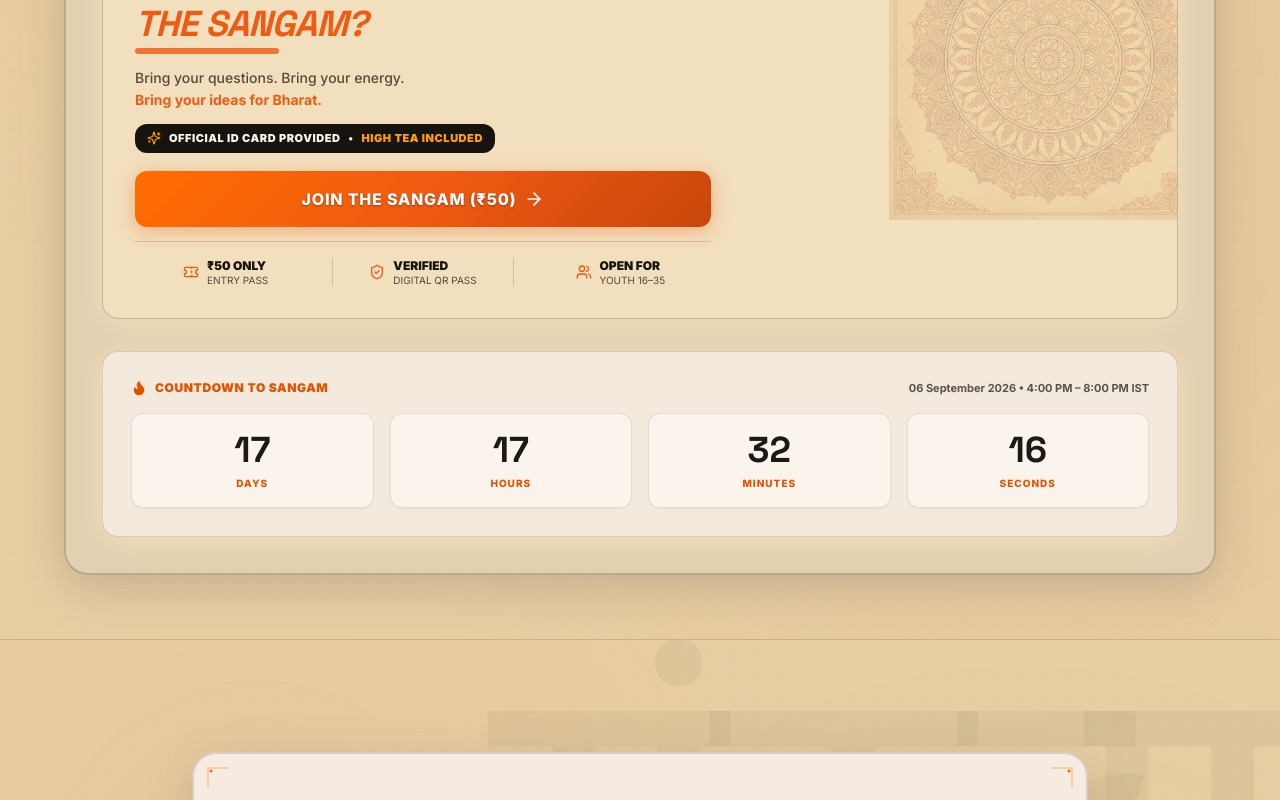
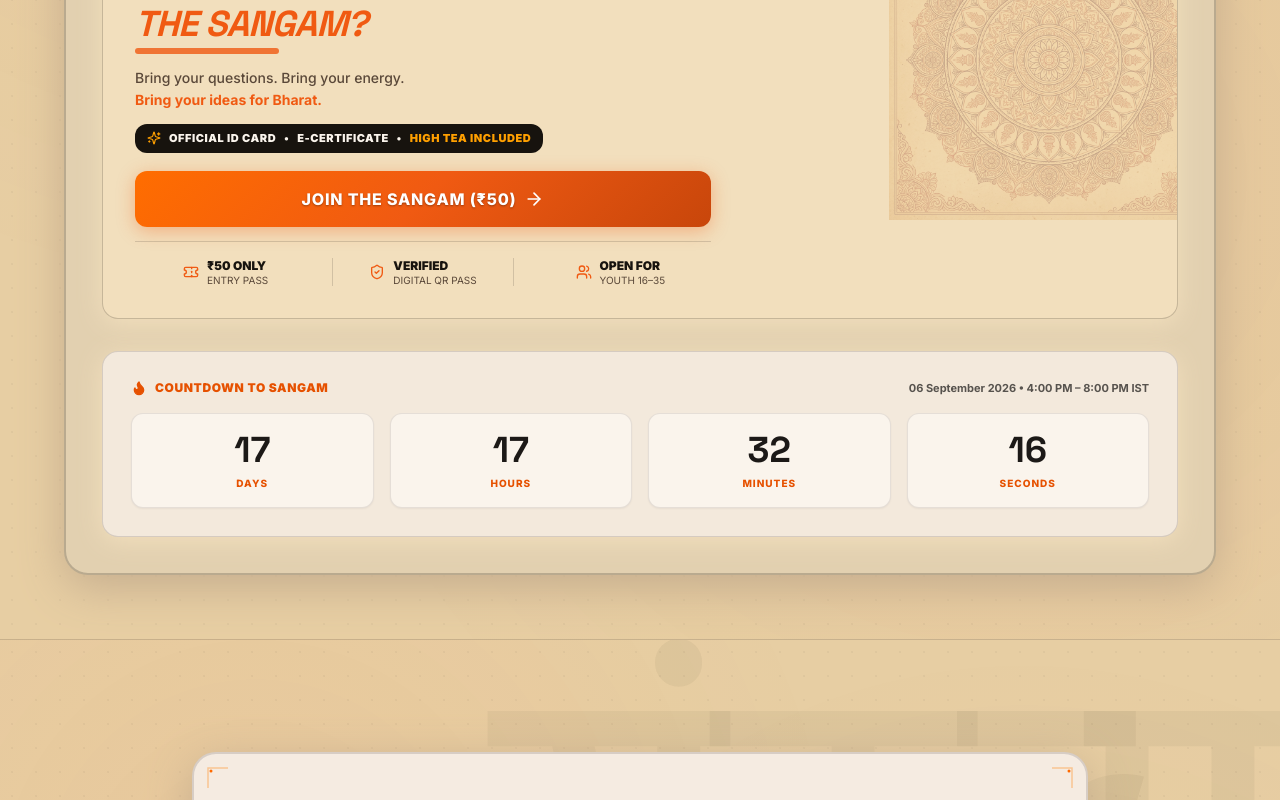
Before and after one commit to naxupa96/yuva-shakti-sangam, a Next.js app: page / in a window 1280 px wide. Shown: the part 900-1700 px from the top of the page. Built offline with nearby package versions, Linux system fonts and the light colour scheme.

Commit message:
feat: add E-Certificate of Participation across event inclusions, hero, FAQs, registration, and passes

```diff
--- a/app/register/page.tsx
+++ b/app/register/page.tsx
@@ -335,9 +335,11 @@ export default function RegisterPage() {
               <span className="text-[11px] font-black uppercase tracking-widest block text-[#5A4839]">OFFICIAL DELEGATE PASS</span>
               <span className="text-2xl sm:text-3xl font-display font-black">₹50 ONLY</span>
               <div className="mt-2 pt-2 border-t border-[#E65100]/20 flex flex-wrap items-center justify-center gap-x-3 gap-y-1 text-xs font-bold text-[#1C1917]">
-                <span className="flex items-center gap-1 text-[#E65100]">✓ Official Delegate ID Card Provided</span>
+                <span className="flex items-center gap-1 text-[#E65100]">✓ Delegate ID Card</span>
                 <span className="text-[#5A4839]">&bull;</span>
-                <span className="flex items-center gap-1 text-[#E65100]">✓ High Tea &amp; Refreshments Included</span>
+                <span className="flex items-center gap-1 text-[#E65100]">✓ High Tea &amp; Refreshments</span>
+                <span className="text-[#5A4839]">&bull;</span>
+                <span className="flex items-center gap-1 text-[#E65100]">✓ E-Certificate Provided</span>
               </div>
             </div>
           </div>
--- a/app/register/success/page.tsx
+++ b/app/register/success/page.tsx
@@ -263,6 +263,9 @@ function SuccessContent() {
               &bull; <strong>High Tea &amp; Refreshments:</strong> Included for all registered attendees.
             </p>
             <p>
+              &bull; <strong>Official E-Certificate:</strong> Verifiable digital certificate of participation will be issued post-event.
+            </p>
+            <p>
               &bull; <strong>Venue:</strong> Shree Saurashtra Patel Samaj, Isanpur Rd, Chandranagar Society, Basant Nagar, Maninagar, Ahmedabad.
             </p>
           </div>
--- a/app/ticket/[token]/page.tsx
+++ b/app/ticket/[token]/page.tsx
@@ -261,6 +261,9 @@ export default function TicketPage({
                   &bull; <strong>High Tea &amp; Refreshments:</strong> Included for all registered attendees.
                 </p>
                 <p>
+                  &bull; <strong>E-Certificate:</strong> Official digital certificate of participation will be issued post-event.
+                </p>
+                <p>
                   &bull; <strong>Venue:</strong> Shree Saurashtra Patel Samaj, Isanpur Rd, Basant Nagar, Maninagar, Ahmedabad.
                 </p>
               </div>
--- a/components/EventInfo.tsx
+++ b/components/EventInfo.tsx
@@ -147,7 +147,7 @@ export default function EventInfo() {
                 DELEGATE PASS INCLUSIONS
               </h4>
               <p className="text-xs sm:text-sm text-[#57534E]">
-                <strong className="text-[#E65100]">Official Delegate ID Card</strong> will be provided upon check-in &bull; <strong className="text-[#E65100]">High Tea & Refreshments</strong> included for all delegates.
+                <strong className="text-[#E65100]">Official Delegate ID Card</strong> provided upon check-in &bull; <strong className="text-[#E65100]">High Tea & Refreshments</strong> included &bull; <strong className="text-[#E65100]">E-Certificate of Participation</strong> awarded to all delegates.
               </p>
             </div>
           </div>
--- a/components/Hero.tsx
+++ b/components/Hero.tsx
@@ -202,9 +202,11 @@ export default function Hero() {
               </div>
 
               {/* Pass Inclusions Pill */}
-              <div className="inline-flex flex-wrap items-center gap-2 py-1.5 px-3 rounded-xl bg-[#17130E] text-[#FAF4EC] text-[11px] font-black uppercase tracking-wider">
+              <div className="inline-flex flex-wrap items-center justify-center gap-2 py-1.5 px-3 rounded-xl bg-[#17130E] text-[#FAF4EC] text-[11px] font-black uppercase tracking-wider">
                 <Sparkles className="w-3.5 h-3.5 text-[#FFA000]" />
-                <span>OFFICIAL ID CARD PROVIDED</span>
+                <span>OFFICIAL ID CARD</span>
+                <span>•</span>
+                <span>E-CERTIFICATE</span>
                 <span>•</span>
                 <span className="text-[#FFA000]">HIGH TEA INCLUDED</span>
               </div>
--- a/components/RegistrationCTA.tsx
+++ b/components/RegistrationCTA.tsx
@@ -47,7 +47,9 @@ export default function RegistrationCTA() {
           {/* Inclusions Pill */}
           <div className="inline-flex flex-wrap items-center justify-center gap-2 py-2 px-4 rounded-2xl bg-[#1C1917] text-[#FAF4EC] text-xs font-black uppercase tracking-wider mb-8 shadow-sm">
             <Sparkles className="w-4 h-4 text-[#FFA000]" />
-            <span>OFFICIAL ID CARD PROVIDED</span>
+            <span>OFFICIAL ID CARD</span>
+            <span>•</span>
+            <span>E-CERTIFICATE PROVIDED</span>
             <span>•</span>
             <span className="text-[#FFA000]">HIGH TEA INCLUDED</span>
           </div>
--- a/lib/config.ts
+++ b/lib/config.ts
@@ -27,6 +27,7 @@ export const eventConfig = {
   inclusions: [
     "Official Delegate ID Card",
     "High Tea & Refreshments",
+    "Official E-Certificate of Participation",
     "Full Zone & Sports Access",
     "Open Samvaad Participation",
   ],
--- a/lib/data.ts
+++ b/lib/data.ts
@@ -522,7 +522,7 @@ export const faqs: FAQItem[] = [
   {
     category: "Participation",
     question: "Is there any registration fee, and what is included?",
-    answer: "The registration pass is ₹50 (nominal fee). Your pass includes an Official Delegate ID Card, High Tea & Refreshments, complete access to ground games arena, cultural drama performances, and open-floor participation in Yuva Samvaad.",
+    answer: "The registration pass is ₹50 (nominal fee). Your pass includes an Official Delegate ID Card, High Tea & Refreshments, Official E-Certificate of Participation, complete access to ground games arena, cultural drama performances, and open-floor participation in Yuva Samvaad.",
   },
   {
     category: "Participation",
@@ -546,8 +546,8 @@ export const faqs: FAQItem[] = [
   },
   {
     category: "Logistics",
-    question: "Will refreshments and ID cards be provided?",
-    answer: "Yes! All registered delegates will be provided with an Official Delegate ID Card upon check-in and complimentary High Tea & Refreshments during the event.",
+    question: "Will refreshments, ID cards, and certificates be provided?",
+    answer: "Yes! All registered delegates will be provided with an Official Delegate ID Card upon check-in, complimentary High Tea & Refreshments during the event, and an Official Verifiable E-Certificate of Participation.",
   },
   {
     category: "Logistics",
--- a/lib/ticket/generator.ts
+++ b/lib/ticket/generator.ts
@@ -149,9 +149,9 @@ export async function generateTicketPdf(participant: Participant, siteUrl?: stri
   doc.text("SHREE SAURASHTRA PATEL SAMAJ, MANINAGAR", pageWidth / 2, footerY, { align: "center" });
 
   doc.setTextColor(240, 90, 18);
-  doc.setFontSize(6);
+  doc.setFontSize(5.5);
   doc.setFont("helvetica", "bold");
-  doc.text("* ID CARD PROVIDED AT DESK  *  HIGH TEA INCLUDED *", pageWidth / 2, footerY + 3.8, { align: "center" });
+  doc.text("* ID CARD PROVIDED * HIGH TEA INCLUDED * E-CERTIFICATE PROVIDED *", pageWidth / 2, footerY + 3.8, { align: "center" });
 
   doc.setTextColor(90, 72, 57);
   doc.setFontSize(5.5);
```
